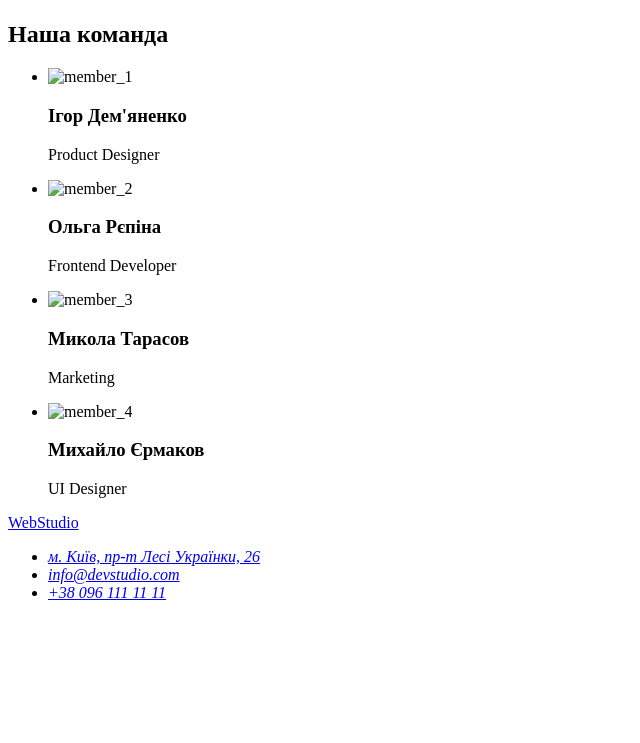
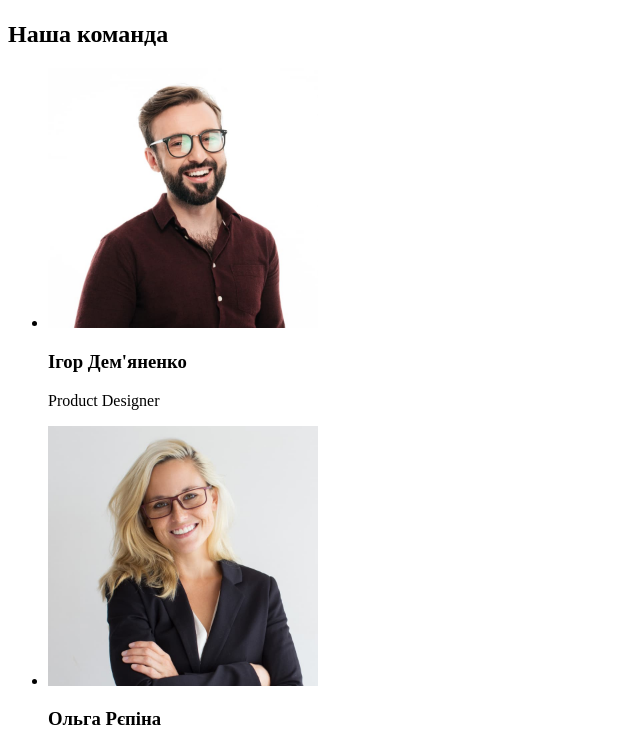
Before and after one commit to sofiiashchrb/markup-hw-01, a plain HTML site: page index.html in a window 1280 px wide. Shown: the part 1497-2240 px from the top of the page, without its empty margins (0-640 px from the left). Before the commit the page ends 2115 px from the top, so only its background shows below. Drawn offline with Linux system fonts and the light colour scheme.

Commit message:
fixing image issues

```diff
--- a/index.html
+++ b/index.html
@@ -85,22 +85,22 @@
         <h2>Наша команда</h2>
         <ul>
           <li>
-            <img src="images/team1.jpg" alt="member_1" width="270" />
+            <img src="images/team_1.jpg" alt="member_1" width="270" />
             <h3>Ігор Дем'яненко</h3>
             <p>Product Designer</p>
           </li>
           <li>
-            <img src="images/team2.jpg" alt="member_2" width="270" />
+            <img src="images/team_2.jpg" alt="member_2" width="270" />
             <h3>Ольга Рєпіна</h3>
             <p>Frontend Developer</p>
           </li>
           <li>
-            <img src="images/team3.jpg" alt="member_3" width="270" />
+            <img src="images/team_3.jpg" alt="member_3" width="270" />
             <h3>Микола Тарасов</h3>
             <p>Marketing</p>
           </li>
           <li>
-            <img src="images/team4.jpg" alt="member_4" width="270" />
+            <img src="images/team_4.jpg" alt="member_4" width="270" />
             <h3>Михайло Єрмаков</h3>
             <p>UI Designer</p>
           </li>
```
